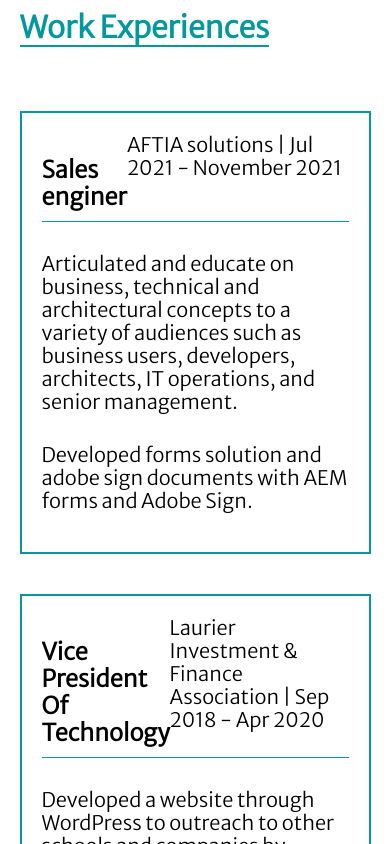
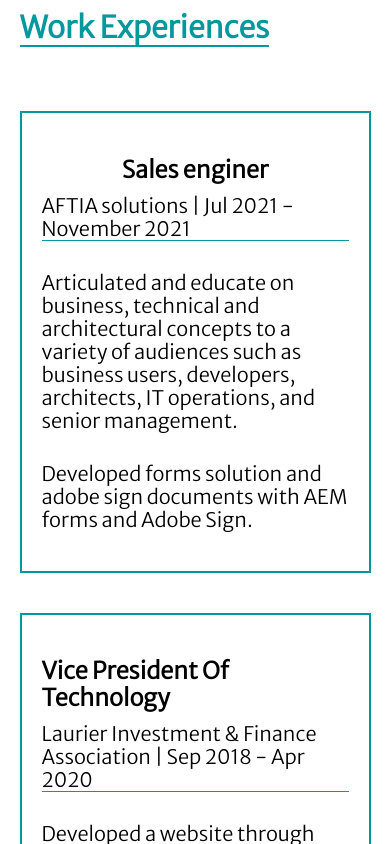
Before and after one commit to WuPaulo/resSPA, a React (Create React App) app: page / in a window 390 px wide. Shown: the part 800-1644 px from the top of the page. Built offline with nearby package versions, Linux system fonts and the light colour scheme.

Commit message:
tablet media querie and keyboard accesibility

```diff
--- a/src/App.css
+++ b/src/App.css
@@ -112,6 +112,10 @@ h2 {
   color: #03989e;
 }
 
+:focus {
+  border-bottom: black 1px solid;
+}
+
 /* header styling */
 h1 {
   font-size: 3rem;
@@ -179,6 +183,7 @@ h2 {
   border-bottom: 1px solid #03989e;
   display: flex;
   justify-content: space-between;
+  align-items: center;
 }
 
 .experiences li:hover {
@@ -255,6 +260,12 @@ form input {
 
 /* media queries  */
 
+@media only screen and (max-width: 768px) {
+  .expriencesTitle {
+    flex-direction: column;
+  }
+}
+
 @media only screen and (max-width: 576px) {
   .header {
     padding: 50px;
```
Also changed, not shown: public/manifest.json.
